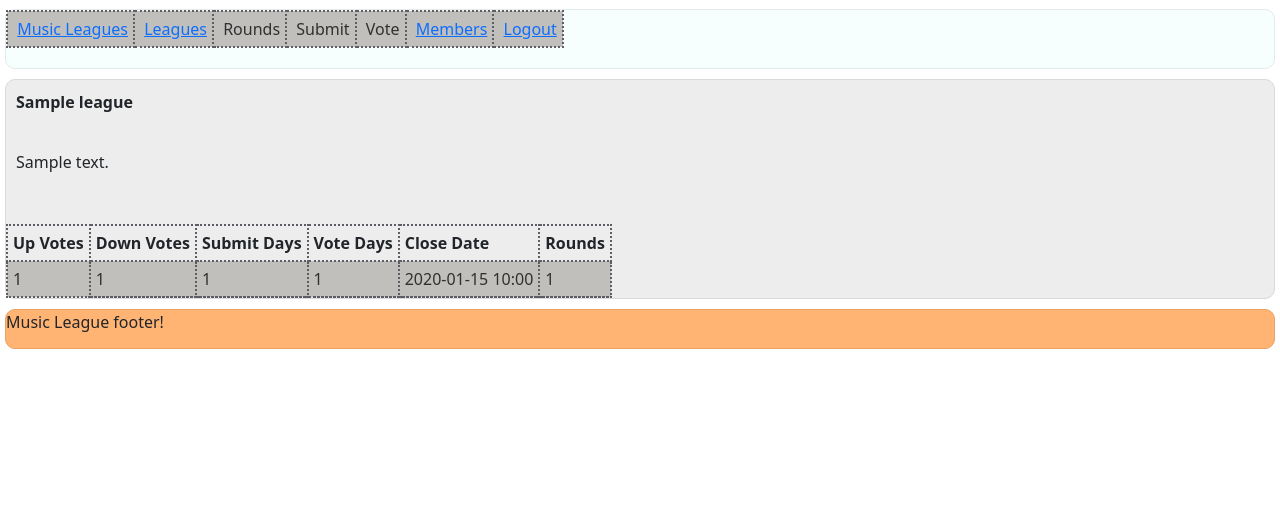
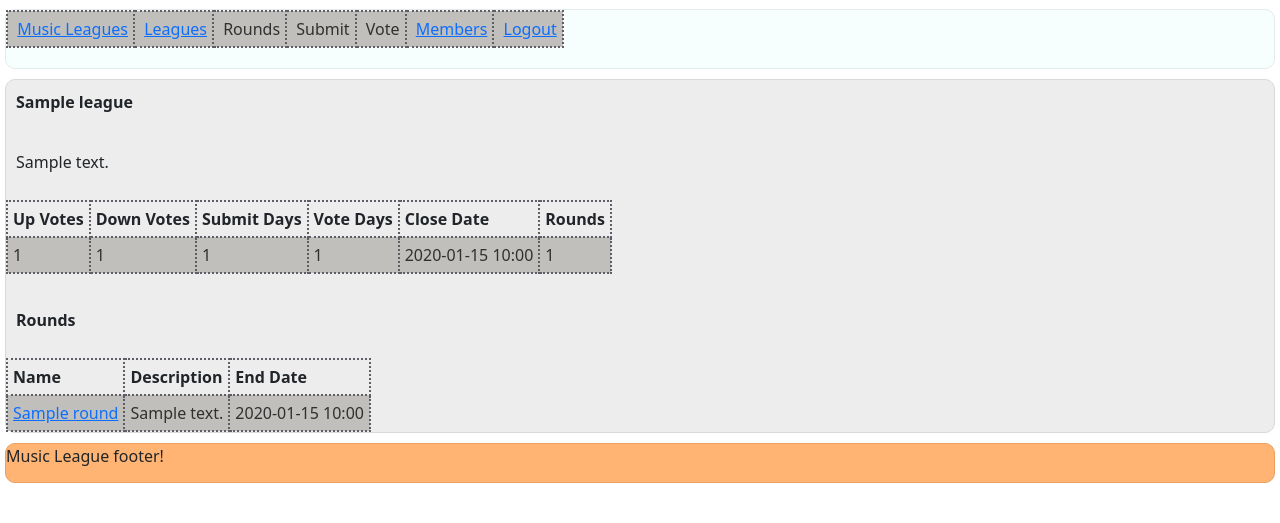
Before and after one commit to netllama/musicleague, a Flask app: page /league?id=1 in a window 1280 px wide. Shown: the part 277-800 px from the top of the page. Run offline with Flask 2, Linux system fonts and the light colour scheme; a user stored in the database is signed in; tables that the repository leaves empty hold one stand-in row (values such as "Sample post"); some libraries are stand-ins or nearby versions.

Commit message:
* adding league join functionality * setting up initial round management code

```diff
--- a/musicleague.py
+++ b/musicleague.py
@@ -275,7 +275,26 @@ def league():
     if not league:
         flash('Invalid league selected', 'error')
         return redirect(url_for('leagues'))
-    return render_template('league.html', title='View / Join this Music League', league=league)
+    rounds = Rounds.query.filter_by(league_id=league_id).order_by(Rounds.end_date.asc())
+    add_button = False
+    if current_user.is_authenticated:
+        user_id = current_user.get_id()
+        if request.method == 'GET' and request.args.get('submit', None):
+            member = LeagueMembers(league_id=league_id, user_id=user_id)
+            db.session.add(member)
+            db.session.commit()
+            flash("You've been added to this league successfully. Start submitting to the next open round.")
+        else:
+            am_a_member = LeagueMembers.query.filter_by(league_id=league_id).filter_by(user_id=user_id).first()
+            add_button = False if am_a_member else True
+    return render_template('league.html', title='View / Join this Music League', id=league_id, league=league, rounds=rounds, button=add_button)
+
+
+@app.route('/round', methods=['GET', 'POST'])
+@login_required
+def round_():
+    """Round details."""
+    return render_template('round.html', title='View Round')
 
 
 @app.route('/create', methods=['GET', 'POST'])
--- a/templates/league.html
+++ b/templates/league.html
@@ -7,8 +7,16 @@
     <div id="contentliquid"><div id="contentwrap">
         <div id="content">
         {% block content %}
+            {{ render_messages() }}
             <p><b>{{ league.name }}</b></p>
-            <p>{{ league.descr }}</p><br>
+            <p>{{ league.descr }}</p>
+            {% if current_user.is_authenticated and button %}
+                <form method="GET" action="" class="form" role="form">
+                    <input type="hidden" name="csrf_token" value="{{ csrf_token() }}"/>
+                    <input type="hidden" name="id" value="{{ id }}" />
+                    <input class="btn btn-primary btn-md" id="submit" name="submit" type="submit" value="Join This League!">
+                </form><br>
+            {% endif %}
             <table>
             <thead>
                 <tr>
@@ -28,7 +36,26 @@
                     <td>{{ league.vote_days }}</td>
                     <td>{{ moment(league.end_date).format('YYYY-MM-DD HH:mm') }}</td>
                     <td>{{ league.round_count }}</td>
+                </tr>
+            </tbody>
+            </table><br>
+            <p><b>Rounds</b></p>
+            <table>
+            <thead>
                 <tr>
+                    <th>Name</th>
+                    <th>Description</th>
+                    <th>End Date</th>
+                </tr>
+            </thead>
+            <tbody>
+                {% for data in rounds %}
+                    <tr>
+                        <td><a href="{{ url_for('round_') }}?id={{ data.id }}">{{ data.name }}</a></td>
+                        <td>{{ data.descr }}</td>
+                        <td>{{ moment(data.end_date).format('YYYY-MM-DD HH:mm') }}</td>
+                    </tr>
+                {% endfor %}
             </tbody>
             </table>
         {% endblock %}
```
Also changed, not shown: templates/round.html (added, +18 -0 lines).
